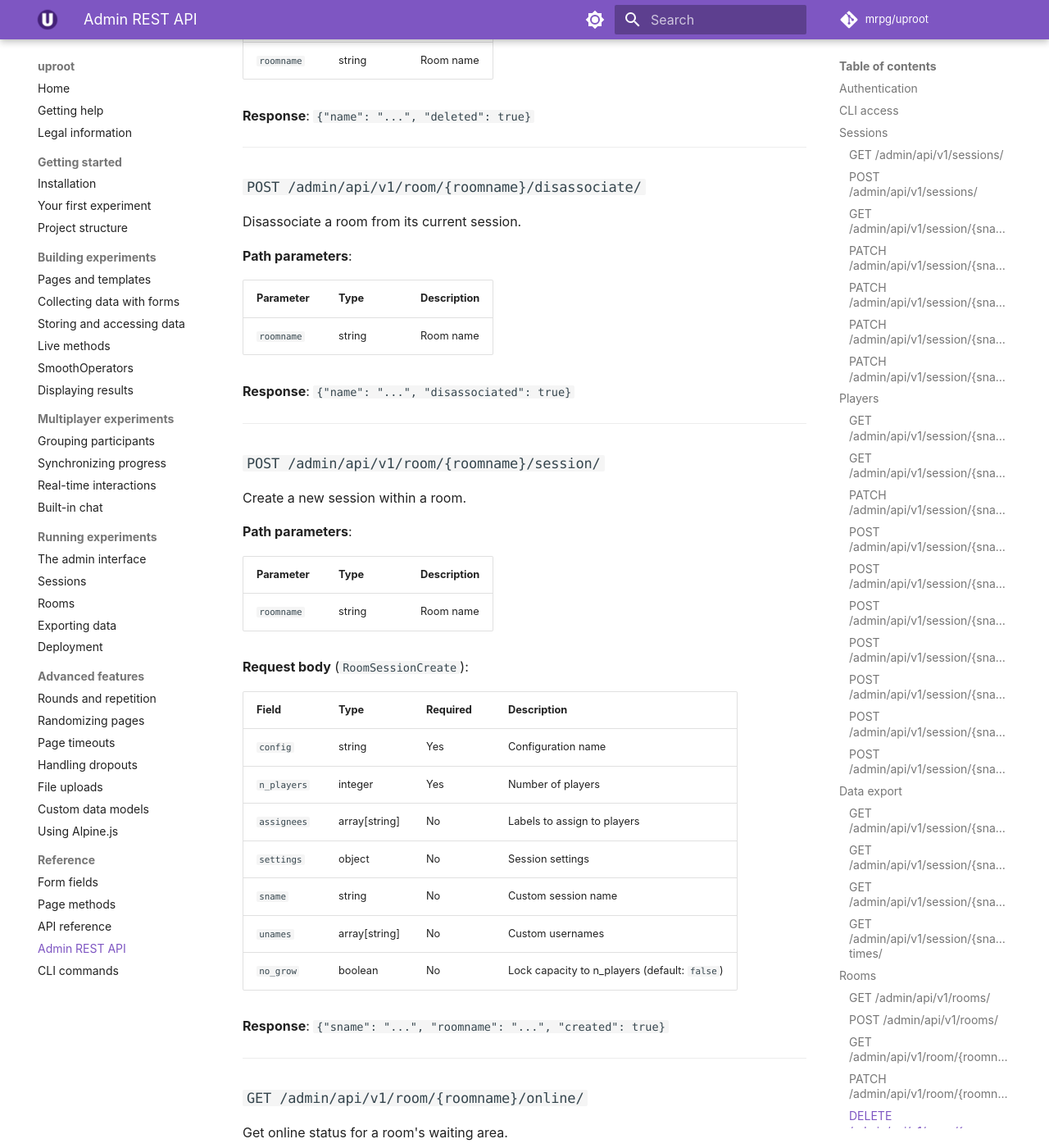
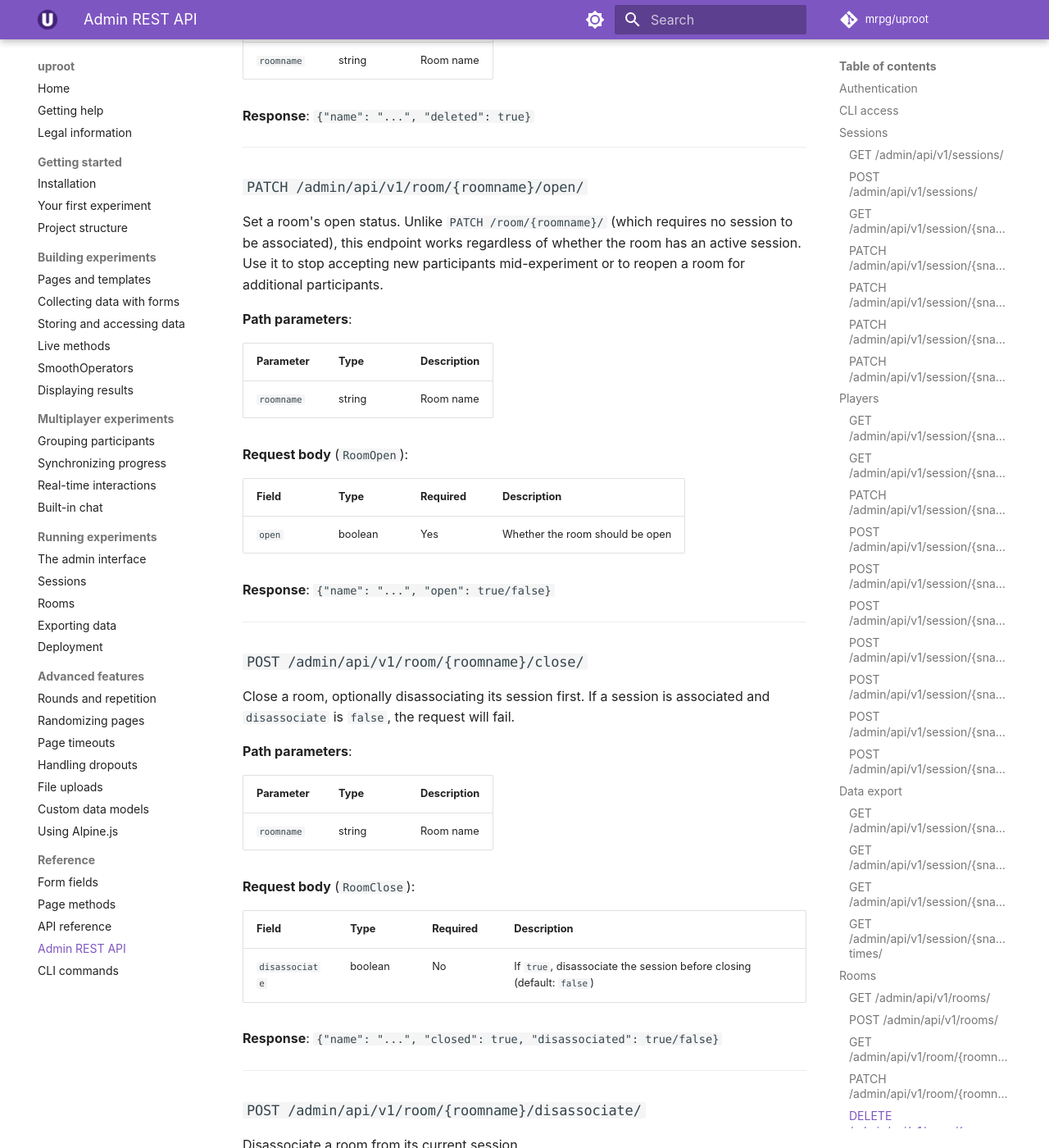
Before and after one commit to mrpg/uproot-docs, an MkDocs documentation site: the page built from docs/reference/admin-api.md, in a window 1280 px wide and 1400 px high, scrolled down 13429 px. Shown: the whole window at 82% size. Built offline with MkDocs 1.6.1 and Material for MkDocs 9.7.7, drawn with Linux system fonts in a browser that asks for light colours; comment, search, counter and statistics services are not loaded.

Commit message:
Add more info on rooms

```diff
--- a/docs/reference/admin-api.md
+++ b/docs/reference/admin-api.md
@@ -533,6 +533,46 @@ Delete a room. Only works when no session is associated.
 
 ---
 
+### `PATCH /admin/api/v1/room/{roomname}/open/`
+
+Set a room's open status. Unlike `PATCH /room/{roomname}/` (which requires no session to be associated), this endpoint works regardless of whether the room has an active session. Use it to stop accepting new participants mid-experiment or to reopen a room for additional participants.
+
+**Path parameters**:
+
+| Parameter | Type | Description |
+|-----------|------|-------------|
+| `roomname` | string | Room name |
+
+**Request body** (`RoomOpen`):
+
+| Field | Type | Required | Description |
+|-------|------|----------|-------------|
+| `open` | boolean | Yes | Whether the room should be open |
+
+**Response**: `{"name": "...", "open": true/false}`
+
+---
+
+### `POST /admin/api/v1/room/{roomname}/close/`
+
+Close a room, optionally disassociating its session first. If a session is associated and `disassociate` is `false`, the request will fail.
+
+**Path parameters**:
+
+| Parameter | Type | Description |
+|-----------|------|-------------|
+| `roomname` | string | Room name |
+
+**Request body** (`RoomClose`):
+
+| Field | Type | Required | Description |
+|-------|------|----------|-------------|
+| `disassociate` | boolean | No | If `true`, disassociate the session before closing (default: `false`) |
+
+**Response**: `{"name": "...", "closed": true, "disassociated": true/false}`
+
+---
+
 ### `POST /admin/api/v1/room/{roomname}/disassociate/`
 
 Disassociate a room from its current session.
```
Also changed, not shown: docs/running/admin.md (+9 -4 lines), docs/running/rooms.md (+23 -0 lines).
